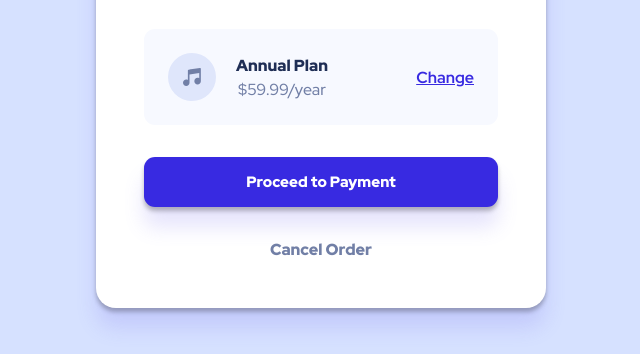
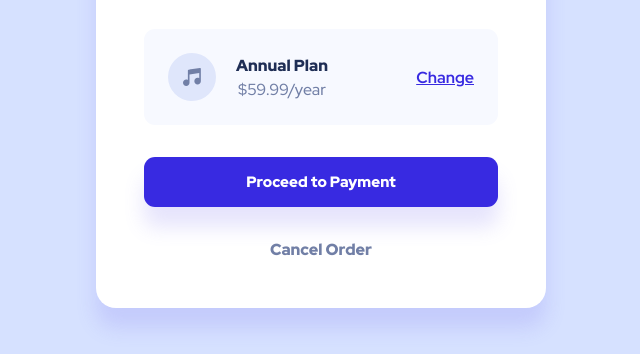
Before and after one commit to markup-mitchell/frontend-mentor---order-summary, a plain HTML site: page index.html in a window 1280 px wide. Shown: the part 446-800 px from the top of the page, without its empty margins (319-959 px from the left). Drawn offline with Linux system fonts and the light colour scheme.

Commit message:
remove other shadows

```diff
--- a/btn.css
+++ b/btn.css
@@ -8,7 +8,8 @@
   color: var(--color__999);
   padding: 1.875rem;
   border-radius: 11px;
-  box-shadow: var(--shadow--small), var(--shadow--large);
+  /* box-shadow: var(--shadow--small), var(--shadow--large); */
+  box-shadow: var(--shadow--large);
   transition: background-color var(--transition--out);
 }
 
--- a/card.css
+++ b/card.css
@@ -2,7 +2,8 @@
   border-radius: 20px;
   overflow: hidden;
   background-color: var(--color__999);
-  box-shadow: var(--shadow--small), var(--shadow--large);
+  /* box-shadow: var(--shadow--small), var(--shadow--large); */
+  box-shadow: var(--shadow--large);
 }
 
 .card > img {
```
